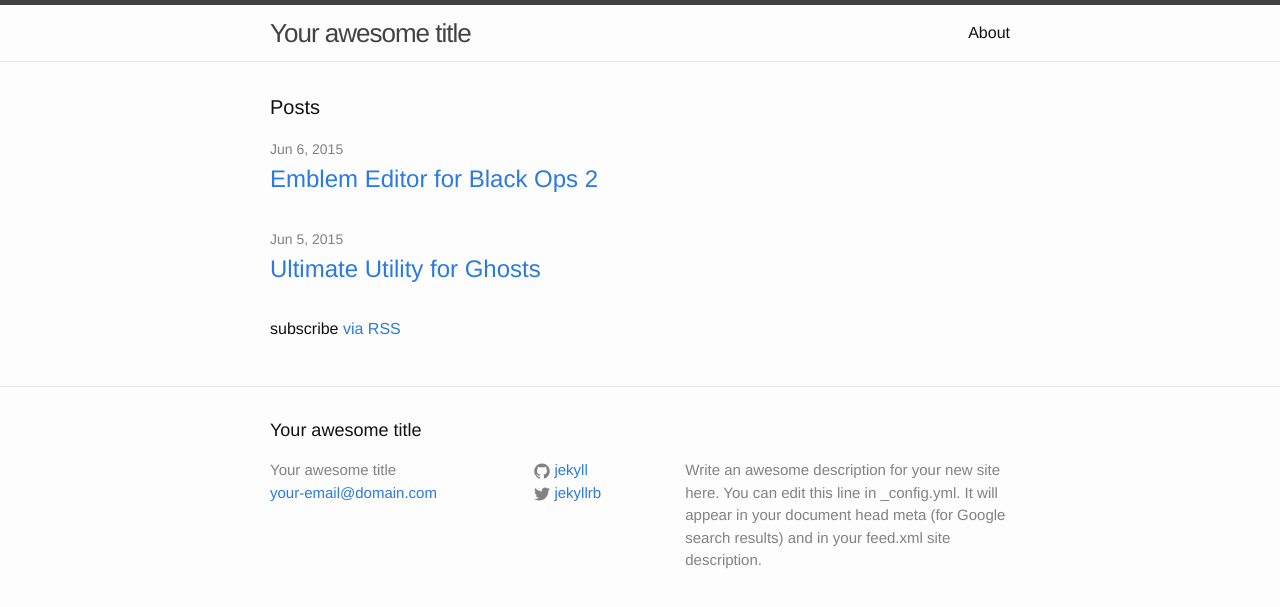
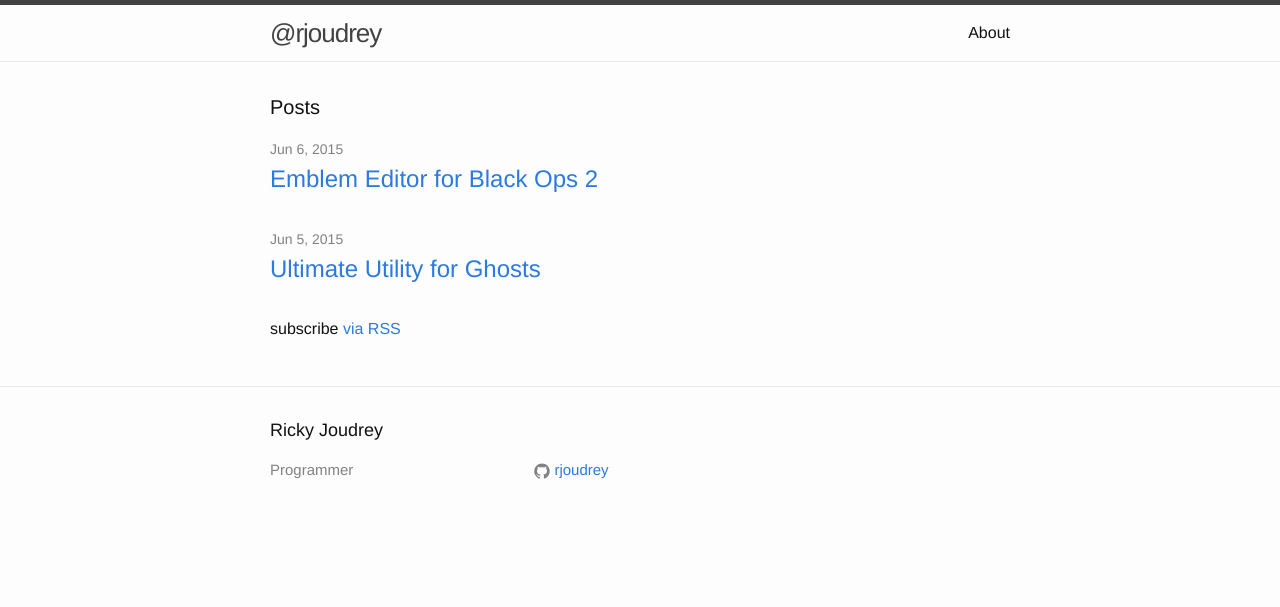
Before and after one commit to rjoudrey/rjoudrey.github.io, a Jekyll site: the page built from index.html, in a window 1280 px wide. Shown: the top 607 px of the page. Built offline with Jekyll 4.4.1, drawn with Linux system fonts in a browser that asks for light colours; comment, search, counter and statistics services are not loaded.

Commit message:
Customize site a little

```diff
--- a/_config.yml
+++ b/_config.yml
@@ -1,14 +1,9 @@
 # Site settings
-title: Your awesome title
-email: your-email@domain.com
-description: > # this means to ignore newlines until "baseurl:"
-  Write an awesome description for your new site here. You can edit this
-  line in _config.yml. It will appear in your document head meta (for
-  Google search results) and in your feed.xml site description.
+title: Ricky Joudrey
+email:
+description:
 baseurl: "" # the subpath of your site, e.g. /blog/
-url: "http://yourdomain.com" # the base hostname & protocol for your site
-twitter_username: jekyllrb
-github_username:  jekyll
+github_username:  rjoudrey
 
 # Build settings
 markdown: kramdown
--- a/_includes/footer.html
+++ b/_includes/footer.html
@@ -7,7 +7,7 @@
     <div class="footer-col-wrapper">
       <div class="footer-col  footer-col-1">
         <ul class="contact-list">
-          <li>{{ site.title }}</li>
+          <li>Programmer</li>
           <li><a href="mailto:{{ site.email }}">{{ site.email }}</a></li>
         </ul>
       </div>
--- a/_includes/header.html
+++ b/_includes/header.html
@@ -2,7 +2,7 @@
 
   <div class="wrapper">
 
-    <a class="site-title" href="{{ site.baseurl }}/">{{ site.title }}</a>
+    <a class="site-title" href="{{ site.baseurl }}/">@rjoudrey</a>
 
     <nav class="site-nav">
       <a href="#" class="menu-icon">
```
